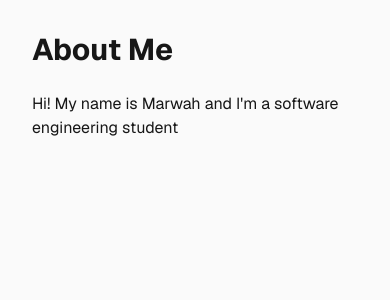
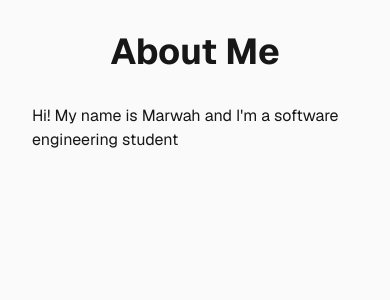
Before and after one commit to Marwahahaha/portfolio, a Next.js app: page /about in a window 390 px wide. Shown: the top 300 px of the page. Built offline with nearby package versions, Linux system fonts and the light colour scheme.

Commit message:
Update About page heading styles for improved responsiveness and visibility

```diff
--- a/src/app/about/page.tsx
+++ b/src/app/about/page.tsx
@@ -1,7 +1,7 @@
 export default function About() {
     return (
         <div className="min-h-screen bg-zinc-50 font-sans dark:bg-black p-8">
-            <h1 className="text-3xl font-bold mb-6 dark:text-zinc-50">
+            <h1 className="text-4xl md:text-5xl lg:text-6xl text-center font-bold mb-8 dark:text-zinc-50">
                 About Me
             </h1>
             <div className="prose dark:prose-invert max-w-3xl">
```
